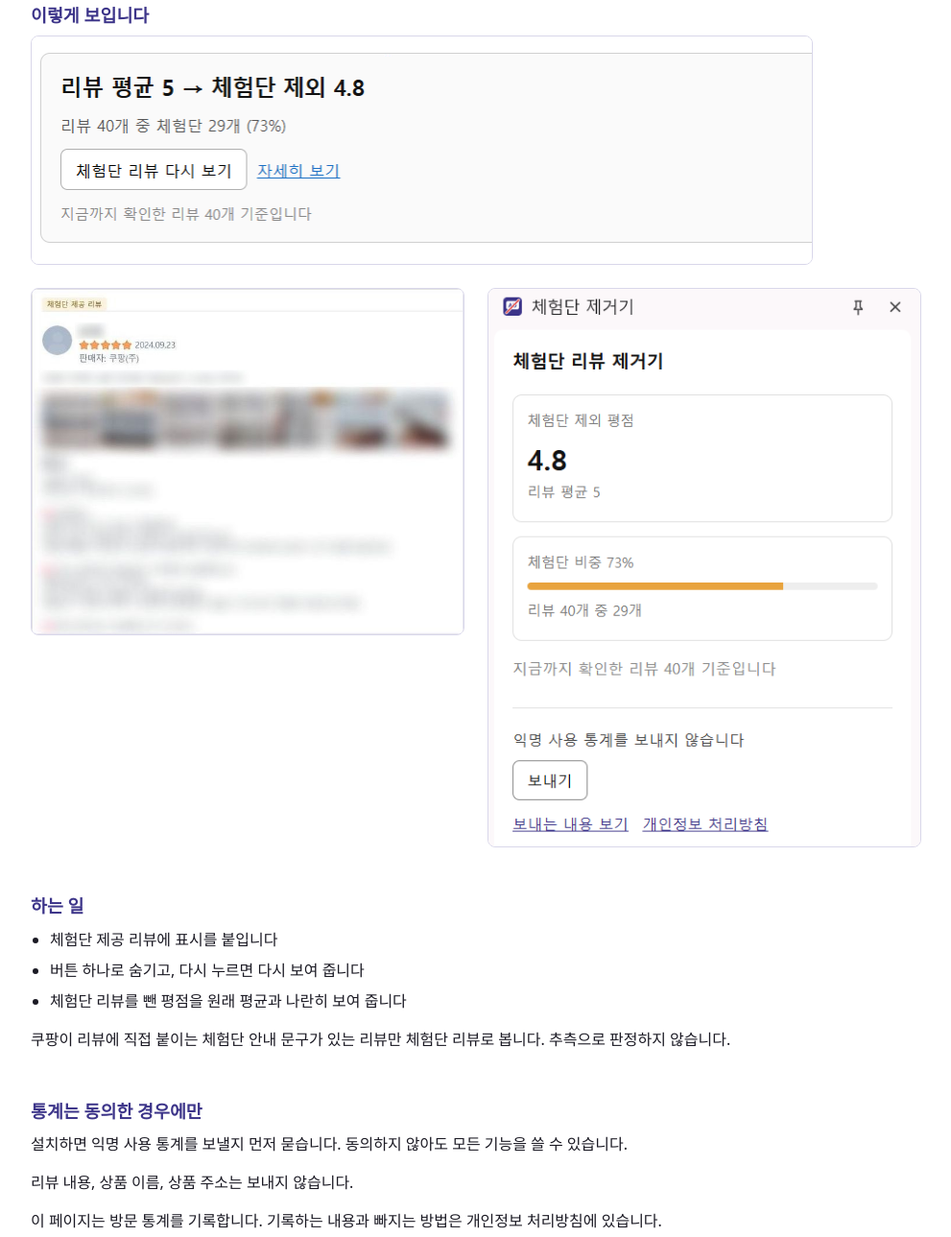
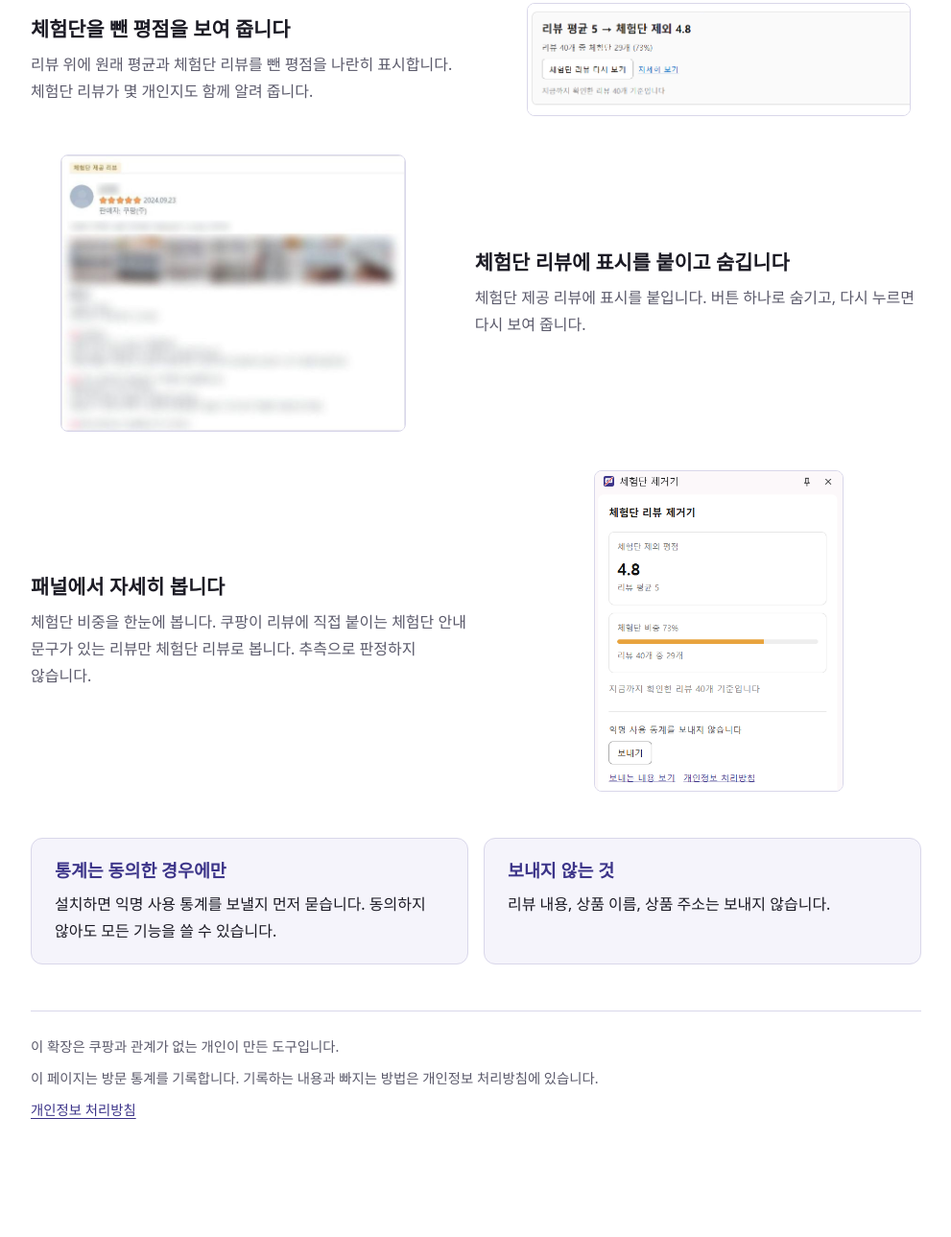
Before and after one commit to jiwon026/coupang-review-filter, a browser extension: page site/public/index.html in a window 1280 px wide. Shown: the part 357-1646 px from the top of the page at 96% size, without its empty margins (144-1135 px from the left). After the commit the page ends 1598 px from the top, so only its background shows below. Drawn offline with Linux system fonts and the light colour scheme; files whose address does not match are found by name.

Commit message:
feat: 랜딩 아래 구역을 기능과 사진 짝짓기 배치로 변경

```diff
--- a/site/public/index.html
+++ b/site/public/index.html
@@ -11,6 +11,8 @@
 </head>
 <body class="landing">
   <main>
+    <p id="optout-notice" class="notice" hidden></p>
+
     <div class="hero">
       <div class="hero-text">
         <h1>별점에 섞인 체험단 리뷰, 빼고 보세요</h1>
@@ -36,35 +38,50 @@
       </div>
     </div>
 
-    <section id="demo" class="demo">
-      <h2>이렇게 보입니다</h2>
-      <div class="demo-shots">
-        <img class="shot-banner" src="/img/banner.png" width="815" height="237" alt="리뷰 평균 5, 체험단 제외 4.8 이라고 알려 주는 배너" loading="lazy">
-        <img src="/img/badge.jpg" width="738" height="591" alt="체험단 제공 리뷰에 표시가 붙은 쿠팡 리뷰 화면" loading="lazy">
-        <img src="/img/panel.png" width="466" height="602" alt="체험단을 뺀 평점과 체험단 비중을 보여 주는 확장 패널" loading="lazy">
+    <section id="demo" class="rows">
+      <div class="row">
+        <div class="row-text">
+          <h2>체험단을 뺀 평점을 보여 줍니다</h2>
+          <p>리뷰 위에 원래 평균과 체험단 리뷰를 뺀 평점을 나란히 표시합니다. 체험단 리뷰가 몇 개인지도 함께 알려 줍니다.</p>
+        </div>
+        <div class="shot shot-banner">
+          <img src="/img/banner.png" width="815" height="237" alt="리뷰 평균 5, 체험단 제외 4.8 이라고 알려 주는 배너" loading="lazy">
+        </div>
+      </div>
+      <div class="row flip">
+        <div class="row-text">
+          <h2>체험단 리뷰에 표시를 붙이고 숨깁니다</h2>
+          <p>체험단 제공 리뷰에 표시를 붙입니다. 버튼 하나로 숨기고, 다시 누르면 다시 보여 줍니다.</p>
+        </div>
+        <div class="shot shot-badge">
+          <img src="/img/badge.jpg" width="738" height="591" alt="체험단 제공 리뷰에 표시가 붙은 쿠팡 리뷰 화면" loading="lazy">
+        </div>
+      </div>
+      <div class="row">
+        <div class="row-text">
+          <h2>패널에서 자세히 봅니다</h2>
+          <p>체험단 비중을 한눈에 봅니다. 쿠팡이 리뷰에 직접 붙이는 체험단 안내 문구가 있는 리뷰만 체험단 리뷰로 봅니다. 추측으로 판정하지 않습니다.</p>
+        </div>
+        <div class="shot shot-panel">
+          <img src="/img/panel.png" width="466" height="602" alt="체험단을 뺀 평점과 체험단 비중을 보여 주는 확장 패널" loading="lazy">
+        </div>
       </div>
     </section>
 
-    <section id="features">
-      <h2>하는 일</h2>
-      <ul>
-        <li>체험단 제공 리뷰에 표시를 붙입니다</li>
-        <li>버튼 하나로 숨기고, 다시 누르면 다시 보여 줍니다</li>
-        <li>체험단 리뷰를 뺀 평점을 원래 평균과 나란히 보여 줍니다</li>
-      </ul>
-      <p>쿠팡이 리뷰에 직접 붙이는 체험단 안내 문구가 있는 리뷰만 체험단 리뷰로 봅니다. 추측으로 판정하지 않습니다.</p>
-    </section>
-
-    <section id="stats">
-      <h2>통계는 동의한 경우에만</h2>
-      <p>설치하면 익명 사용 통계를 보낼지 먼저 묻습니다. 동의하지 않아도 모든 기능을 쓸 수 있습니다.</p>
-      <p>리뷰 내용, 상품 이름, 상품 주소는 보내지 않습니다.</p>
-      <p>이 페이지는 방문 통계를 기록합니다. 기록하는 내용과 빠지는 방법은 개인정보 처리방침에 있습니다.</p>
-      <p id="optout-notice" class="notice" hidden></p>
+    <section id="stats" class="stats-grid">
+      <div class="stat-box">
+        <h2>통계는 동의한 경우에만</h2>
+        <p>설치하면 익명 사용 통계를 보낼지 먼저 묻습니다. 동의하지 않아도 모든 기능을 쓸 수 있습니다.</p>
+      </div>
+      <div class="stat-box">
+        <h2>보내지 않는 것</h2>
+        <p>리뷰 내용, 상품 이름, 상품 주소는 보내지 않습니다.</p>
+      </div>
     </section>
 
     <footer class="site-footer">
       <p>이 확장은 쿠팡과 관계가 없는 개인이 만든 도구입니다.</p>
+      <p>이 페이지는 방문 통계를 기록합니다. 기록하는 내용과 빠지는 방법은 개인정보 처리방침에 있습니다.</p>
       <p><a href="/privacy">개인정보 처리방침</a></p>
     </footer>
   </main>
--- a/site/public/style.css
+++ b/site/public/style.css
@@ -330,19 +330,68 @@
   color: var(--text-sub);
 }
 
-.demo-shots {
+/* 기능 설명: 글 덩어리와 사진을 한 행으로 짝짓는다. 좁은 화면에서는 글이 먼저, 사진이 아래다 */
+.rows {
+  display: grid;
+  gap: 40px;
+}
+
+.row {
   display: grid;
   grid-template-columns: minmax(0, 1fr);
-  gap: 24px;
+  gap: 20px;
+  align-items: center;
+}
+
+.row h2 {
+  margin: 0 0 8px;
+  font-size: 1.3rem;
+  color: var(--text);
+}
+
+.row p {
+  margin: 0;
+  color: var(--text-sub);
+}
+
+.shot {
+  display: flex;
+  justify-content: center;
 }
 
 /* 사진은 원래 픽셀 폭(width 속성)보다 크게 그리지 않고, 좁은 화면에서는 줄어든다 */
-.demo img {
+.row img {
   display: block;
   max-width: 100%;
   height: auto;
   border: 1px solid var(--border);
   border-radius: 8px;
+}
+
+.stats-grid {
+  display: grid;
+  grid-template-columns: minmax(0, 1fr);
+  gap: 16px;
+}
+
+.stat-box {
+  padding: 20px 24px;
+  background: var(--surface);
+  border: 1px solid var(--border);
+  border-radius: 12px;
+}
+
+.stat-box h2 {
+  margin: 0 0 8px;
+}
+
+.stat-box p {
+  margin: 0;
+}
+
+/* 방문 통계를 거부한 방문자에게 보이는 안내. 히어로 위에 있다가 숨김이 풀리면 히어로와 떨어져 있어야 한다 */
+#optout-notice {
+  margin: 0 0 24px;
 }
 
 .site-footer {
@@ -397,12 +446,32 @@
     order: 0;
   }
 
-  .demo-shots {
-    grid-template-columns: repeat(2, minmax(0, 1fr));
-    align-items: start;
+  .row {
+    grid-template-columns: minmax(0, 1.1fr) minmax(0, 1fr);
+    gap: 40px;
   }
 
-  .shot-banner {
-    grid-column: 1 / -1;
+  .row.flip {
+    grid-template-columns: minmax(0, 1fr) minmax(0, 1.1fr);
+  }
+
+  .row.flip .shot {
+    order: -1;
+  }
+
+  .shot-banner img {
+    max-width: 400px;
+  }
+
+  .shot-badge img {
+    max-width: 360px;
+  }
+
+  .shot-panel img {
+    max-width: 260px;
+  }
+
+  .stats-grid {
+    grid-template-columns: repeat(2, minmax(0, 1fr));
   }
 }
```
Also changed, not shown: tests/site-pages.test.js (+165 -30 lines).
